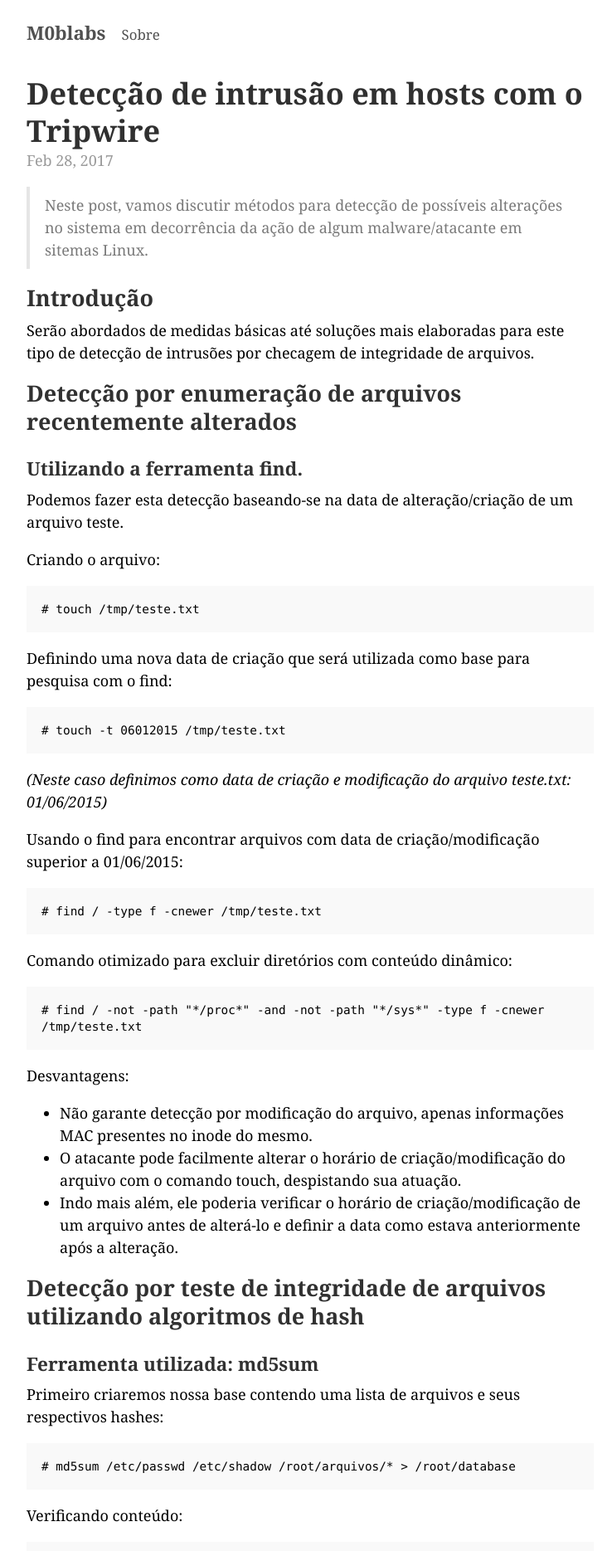
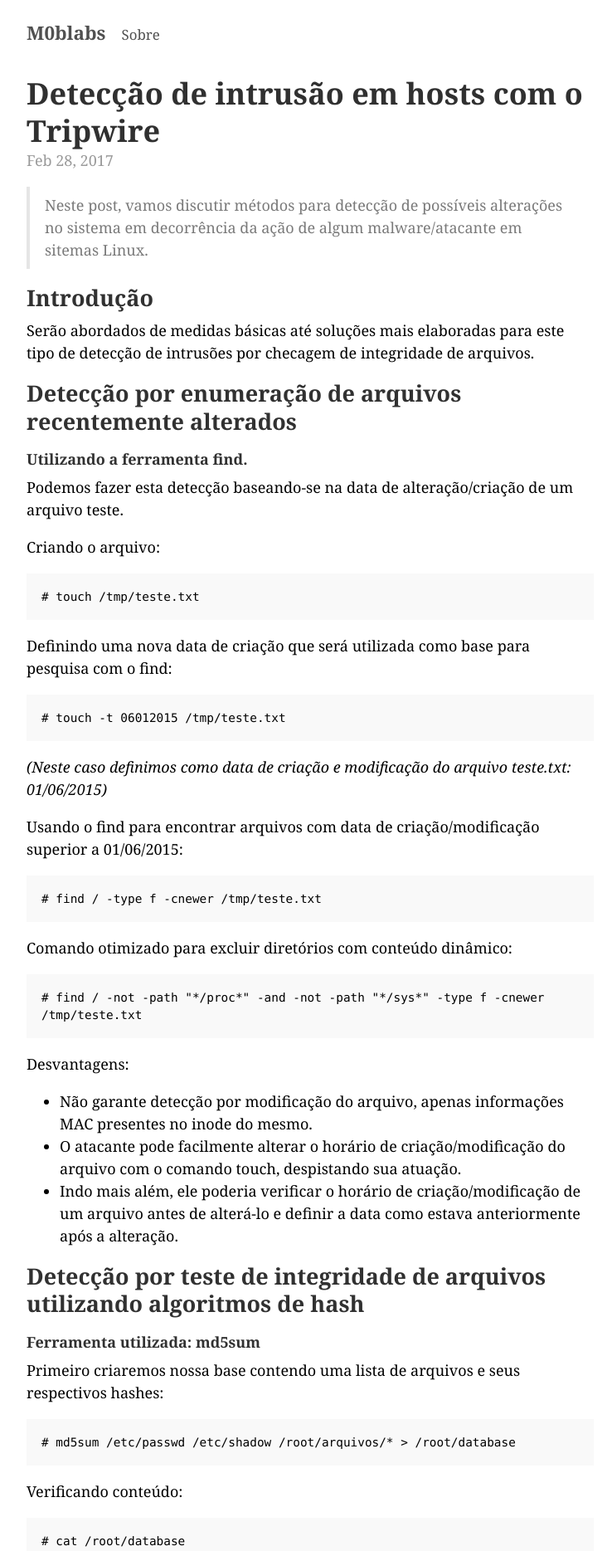
Before and after one commit to Kingm0b/jekyll-minimal-theme, a Jekyll site: the page built from _posts/2017-02-28-tripwire-hids.md, in a window 1280 px wide. Shown: the top 1869 px of the page at 83% size, without its empty margins (266-998 px from the left). Built offline with Jekyll 4.4.1, drawn with Linux system fonts in a browser that asks for light colours.

Commit message:
Add files via upload

```diff
--- a/_posts/2017-02-28-tripwire-hids.md
+++ b/_posts/2017-02-28-tripwire-hids.md
@@ -11,7 +11,7 @@ Serão abordados de medidas básicas até soluções mais elaboradas para este t
 
 ## Detecção por enumeração de arquivos recentemente alterados
 
-### Utilizando a ferramenta find.
+#### Utilizando a ferramenta find.
 
 Podemos fazer esta detecção baseando-se na data de alteração/criação de um arquivo teste.
 
@@ -48,7 +48,7 @@ Desvantagens:
 
 ## Detecção por teste de integridade de arquivos utilizando algoritmos de hash
 
-### Ferramenta utilizada: md5sum
+#### Ferramenta utilizada: md5sum
 
 Primeiro criaremos nossa base contendo uma lista de arquivos e seus respectivos hashes:
 
```
